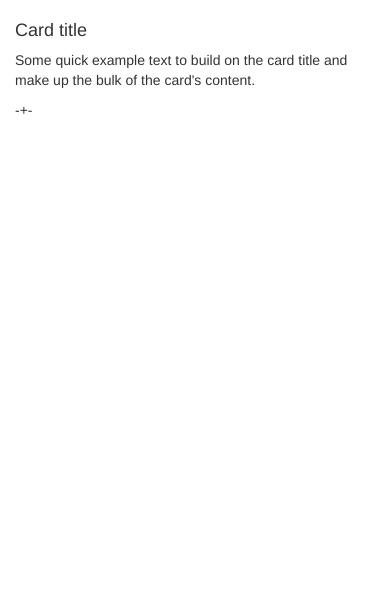
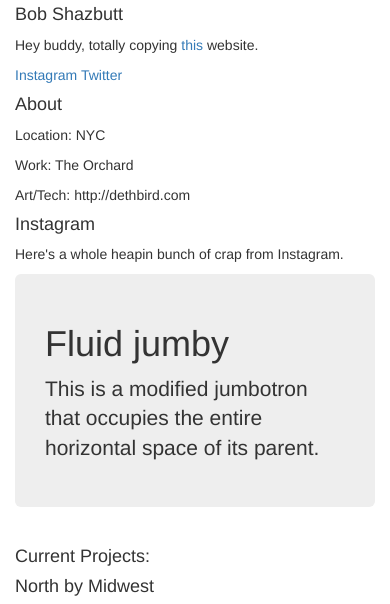
Before and after one commit to dethbird/flask-website, a Flask app: page / in a window 390 px wide. Shown: the part 240-844 px from the top of the page. Before the commit the page ends 354 px from the top, so only its background shows below. Run offline with Flask 2, Linux system fonts and the light colour scheme; some libraries are stand-ins or nearby versions.

Commit message:
index: current projects

```diff
--- /dev/null
+++ b/assets/css/app.css
@@ -0,0 +1,10 @@
+.navbar {
+  /*background-color: #200e5a;*/
+}
+.card img {
+     width: 100%;
+}
+.card-block button {
+     float: right;
+     clear: both;
+}
--- a/templates/layouts/default.html
+++ b/templates/layouts/default.html
@@ -9,8 +9,10 @@
     <title>{% block title %}{% endblock %} - My Webpage</title>
     {% endblock %}
     <link rel="stylesheet" href="https://maxcdn.bootstrapcdn.com/bootstrap/4.0.0-alpha.2/css/bootstrap.min.css" integrity="sha384-y3tfxAZXuh4HwSYylfB+J125MxIs6mR5FOHamPBG064zB+AFeWH94NdvaCBm8qnd" crossorigin="anonymous">
+    <link rel="stylesheet" href="/assets/css/app.css">
 </head>
 <body>
+    <div class="container">
       <header class="navbar navbar-dark bg-inverse navbar-static-top bd-navbar" role="banner">
           <div class="clearfix">
               <button class="navbar-toggler pull-xs-right hidden-sm-up" type="button" data-toggle="collapse" data-target="#app-main-nav">
@@ -30,13 +32,11 @@
             </nav>
           </div>
       </header>
+    </div>
+    <br />
     <div class="container">{% block content %}{% endblock %}</div>
-    <div class="container" id="footer">
-        {% block footer %}
-        -+-
-        {% endblock %}
-    </div>
     <script src="https://ajax.googleapis.com/ajax/libs/jquery/2.1.4/jquery.min.js"></script>
+    <script src="https://www.atlasestateagents.co.uk/javascript/tether.min.js"></script>
     <script src="https://maxcdn.bootstrapcdn.com/bootstrap/4.0.0-alpha.2/js/bootstrap.min.js" integrity="sha384-vZ2WRJMwsjRMW/8U7i6PWi6AlO1L79snBrmgiDpgIWJ82z8eA5lenwvxbMV1PAh7" crossorigin="anonymous"></script>
 </body>
 </html>
--- a/templates/pages/index.html
+++ b/templates/pages/index.html
@@ -2,33 +2,92 @@
 {% block title %}Index{% endblock %}
 {% block head %}
     {{ super() }}
-    <style type="text/css">
-        .important { color: #336699; }
-    </style>
 {% endblock %}
 {% block content %}
 <div class="expanded row">
 <div class="col-xs-12 col-md-3">
     <div class="card">
+        <img class="card-img-top" data-src="http://placekitten.com/500/200" src="http://placekitten.com/500/200" alt="Card image cap" >
         <div class="card-block">
-            <h4 class="card-title">Card title</h4>
-            <p class="card-text">Some quick example text to build on the card title and make up the bulk of the card's content.</p>
+            <h4 class="card-title">Bob Shazbutt</h4>
+            <p class="card-text">Hey buddy, totally copying <a href="http://themes.getbootstrap.com/products/application">this</a> website.</p>
+        </div>
+        <div class="card-block">
+        <a href="#" class="card-link">Instagram</a>
+            <a href="#" class="card-link">Twitter</a>
+        </div>
+    </div>
+    <div class="card hidden-sm-down">
+        <div class="card-block">
+            <h4 class="card-title">About</h4>
+            <p class="card-text">Location: NYC</p>
+            <p class="card-text">Work: The Orchard</p>
+            <p class="card-text">Art/Tech: http://dethbird.com</p>
+        </div>
+    </div>
+    <div class="card hidden-sm-down">
+        <div class="card-block">
+            <h4 class="card-title">Instagram</h4>
+            <p class="card-text">Here's a whole heapin bunch of crap from Instagram.</p>
+        </div>
+    </div>
+</div>
+<div class="col-xs-12 col-md-6">
+    <div class="jumbotron hidden-sm-down">
+      <div class="container">
+        <h1 class="display-3">Fluid jumby</h1>
+        <p class="lead">This is a modified jumbotron that occupies the entire horizontal space of its parent.</p>
       </div>
     </div>
 </div>
-<div class="col-xs-12 col-md-6">
+<div class="col-xs-12 col-md-3">
+    <h4 class="display-4">Current Projects:</h4>
     <div class="card">
         <div class="card-block">
-            <h4 class="card-title">Card title</h4>
-            <p class="card-text">Some quick example text to build on the card title and make up the bulk of the card's content.</p>
-      </div>
-    </div></div>
-<div class="col-xs-12 col-md-3">
+            <h4 class="card-title">North by Midwest</h4>
+        </div>
+        <img src="https://c2.staticflickr.com/2/1550/25935956231_4293e7ae47.jpg" />
+        <div class="card-block clearfix">
+            <h6 class="card-subtitle text-muted">A story about a jackass, family, the blues, and the lord almighty.</h6>
+            <span class="label label-info">Character Design</span>
+            <span class="label label-info">Illustration</span>
+            <br />
+            <br />
+            <button type="button" class="btn btn-success-outline btn-sm">More ...</button>
+        </div>
+    </div>
     <div class="card">
         <div class="card-block">
-            <h4 class="card-title">Card title</h4>
-            <p class="card-text">Some quick example text to build on the card title and make up the bulk of the card's content.</p>
-      </div>
-    </div></div>
+            <h4 class="card-title">World of Beepo Beeparelli</h4>
+        </div>
+        <img src="https://c1.staticflickr.com/3/2439/3663515635_1c89de110c.jpg" />
+        <div class="card-block clearfix">
+            <h6 class="card-subtitle text-muted">A story about a japanese created italian robot who had the profession "plumber" uploaded into his main memory.</h6>
+            <span class="label label-info">Character Design</span>
+            <span class="label label-info">Illustration</span>
+            <span class="label label-info">Story</span>
+            <br />
+            <button type="button" class="btn btn-success-outline btn-sm">More ...</button>
+        </div>
+    </div>
+    <div class="card">
+        <div class="card-block">
+            <h4 class="card-title">Marquee Shade</h4>
+        </div>
+        <img src="https://c1.staticflickr.com/1/624/23108862960_b5cdce3674.jpg" />
+        <div class="card-block clearfix">
+            <h6 class="card-subtitle text-muted">A ragtag group of misfits has to protect their comedy club from ComedyMegaCorp and the Mob (with the help of the ghost of Shecky Green) </h6>
+            <span class="label label-info">Character Design</span>
+            <span class="label label-info">Illustration</span>
+            <span class="label label-info">Story</span>
+            <br />
+            <button type="button" class="btn btn-success-outline btn-sm">More ...</button>
+        </div>
+    </div>
+    <div class="card bg-inverse">
+        <div class="card-block">
+            <p class="card-text">&copy; 2016 ExplosionCorps and all it's constituaries from Asia to Eurasia.</p>
+        </div>
+    </div>
 </div>
 {% endblock %}
```
Also changed, not shown: 1 other file. Lines whose indentation alone changed are shown as unchanged.
